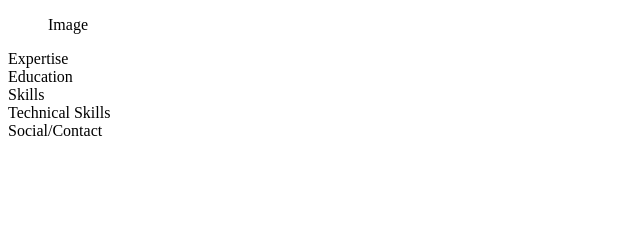
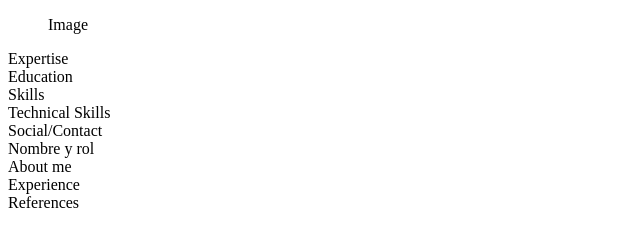
Before and after one commit to OscarQuintero/my-resume, a plain HTML site: page index.html in a window 1280 px wide. Shown: the whole page, without its empty margins (0-640 px from the left). Drawn offline with Linux system fonts and the light colour scheme.

Commit message:
Adding general layout for main in index.html

```diff
--- a/index.html
+++ b/index.html
@@ -27,8 +27,20 @@
 				Social/Contact
 			</section>
 		</aside>
+
 		<main>
-
+			<section>
+				Nombre y rol
+			</section>
+			<section>
+				About me
+			</section>
+			<section>
+				Experience
+			</section>
+			<section><!--don't forget to remove references -->
+				References
+			</section>
 		</main>
 
 	</body>
```
